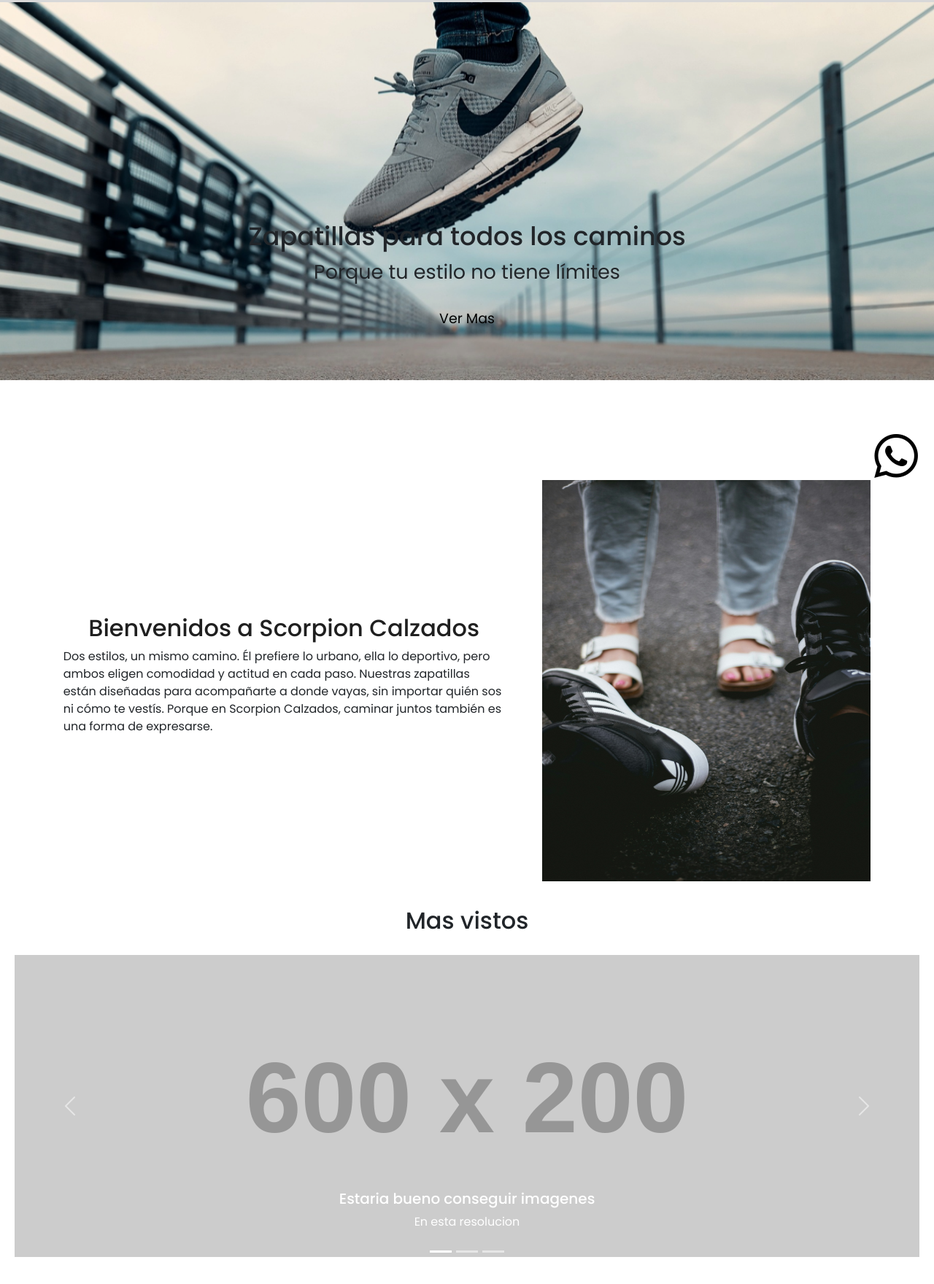
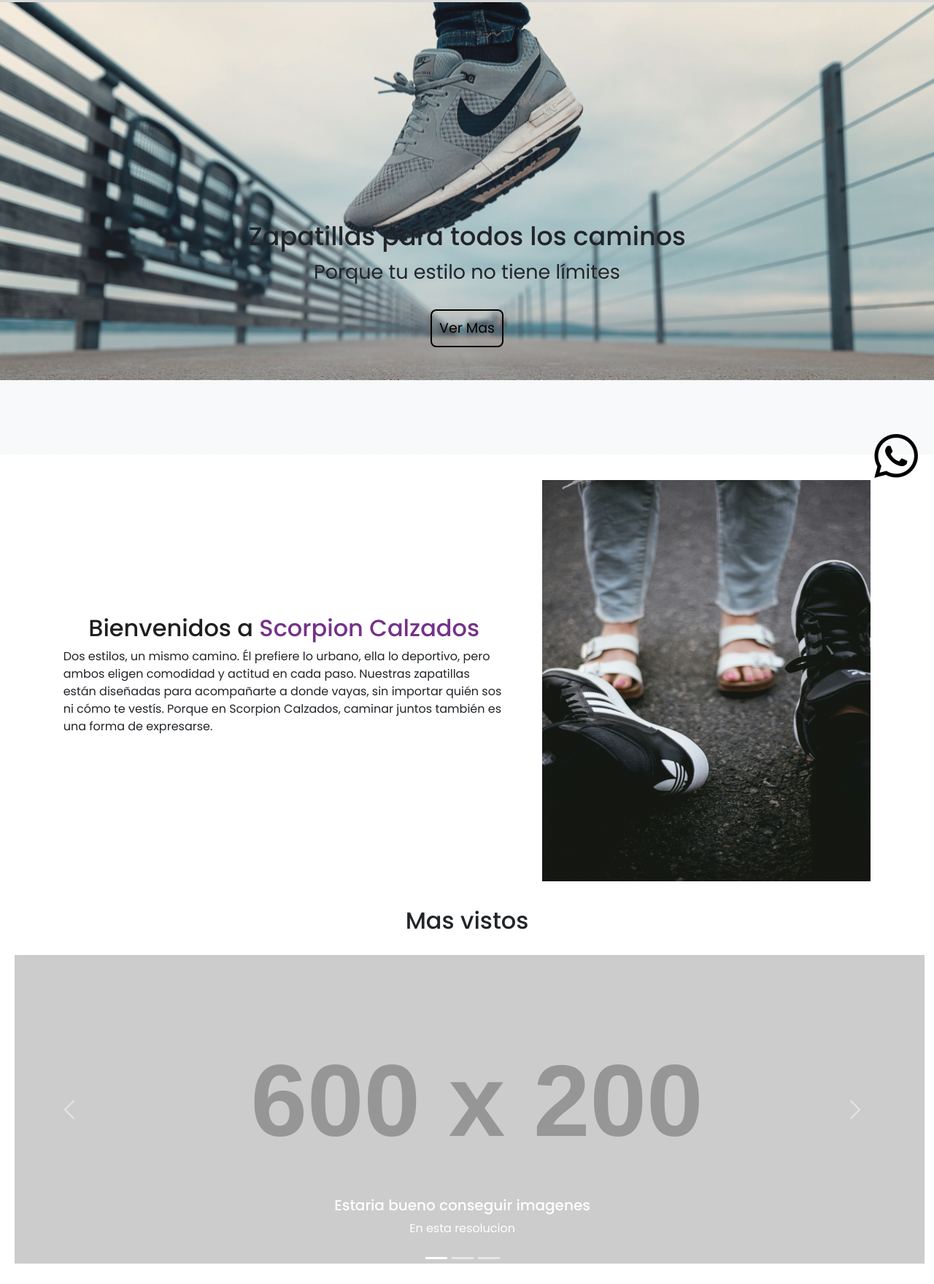
Before and after one commit to Maximiliano-cabral/Scorpion-Calzados, a website: page index.html in a window 1280 px wide. Shown: the part 123-1883 px from the top of the page at 73% size. Drawn offline with nearby package versions, Linux system fonts and the light colour scheme; placeholder pictures from the web are drawn by us.

Commit message:
mejoras realizadas

```diff
--- a/index.html
+++ b/index.html
@@ -47,11 +47,11 @@
         <section class="hero">
             <h2>Zapatillas para todos los caminos</h2>
             <p>Porque tu estilo no tiene límites</p>
-            <a href="">Ver Mas</a>
+            <a href="./pages/productos.html">Ver Mas</a>
         </section>
         <section class="bienvenidos">
             <div>
-                <h2>Bienvenidos a Scorpion Calzados</h2>
+                <h2>Bienvenidos a <span>Scorpion Calzados</span></h2>
                 <p>Dos estilos, un mismo camino.
                     Él prefiere lo urbano, ella lo deportivo, pero ambos eligen comodidad y actitud en cada paso.
                     Nuestras
@@ -63,7 +63,7 @@
         <!-- CARRUSEL -->
         <section class="visto">
             <h2>Mas vistos</h2>
-            <div id="carouselExampleCaptions" class="carousel slide" style="width: 100%">
+            <div id="carouselExampleCaptions" class="carousel slide" style="width: 99%">
                 <div class="carousel-indicators">
                     <button type="button" data-bs-target="#carouselExampleCaptions" data-bs-slide-to="0" class="active"
                         aria-current="true" aria-label="Slide 1"></button>
@@ -75,7 +75,7 @@
                 <div class="carousel-inner">
                     <div class="carousel-item active">
                         <img src="https://dummyimage.com/600x200/000000/fff" class="d-block w-100" alt=""
-                            style="padding: 20px;">
+                        style="margin: 20px;">
                         <div class="carousel-caption d-none d-md-block">
                             <h5>Estaria bueno conseguir imagenes</h5>
                             <p>En esta resolucion</p>
@@ -83,7 +83,7 @@
                     </div>
                     <div class="carousel-item">
                         <img src="https://dummyimage.com/600x200/000000/fff" class="d-block w-100" alt=""
-                            style="padding: 20px;">
+                        style="margin: 20px;">
                         <div class="carousel-caption d-none d-md-block">
                             <h5>Estaria bueno conseguir imagenes</h5>
                             <p>En esta resolucion</p>
@@ -91,7 +91,7 @@
                     </div>
                     <div class="carousel-item">
                         <img src="https://dummyimage.com/600x200/000000/fff" class="d-block w-100" alt=""
-                            style="padding: 20px;">
+                        style="margin: 20px;">
                         <div class="carousel-caption d-none d-md-block">
                             <h5>Estaria bueno conseguir imagenes</h5>
                             <p>En esta resolucion</p>
--- a/scss/components/_main.scss
+++ b/scss/components/_main.scss
@@ -1,5 +1,5 @@
 .hero {
-    background-image: url(../img/nike.png);
+    background-image: linear-gradient(#aab8c11a, #cfd9df28), url(../img/nike.png);
     width: 100%;
     height: 620px;
     background-repeat: no-repeat;
@@ -11,9 +11,10 @@
     display: flex;
     flex-direction: column;
 
+
     h2 {
         font-size: 35px;
-        margin-top: 10%;
+        margin-top: 12%;
         ;
     }
 
@@ -27,6 +28,9 @@
         color: black;
         font-size: 19px;
         margin-top: 30px;
+        border: 2px solid black;
+        padding: 10px 10px;
+        border-radius: 8px;
     }
 }
 
@@ -43,7 +47,11 @@
             text-align: center;
             color: rgba(0, 0, 0, 0.877);
             gap: 10px;
+            span {
+                color: rgb(116, 50, 136);
+            }
         }
+
     }
 
     img {
--- a/style/style.css
+++ b/style/style.css
@@ -25,7 +25,7 @@
 }
 /*------ hero ------*/
 .hero{
-    background-image: url(../img/nike.png);
+    background-image:url(../img/nike.png);
     width: 100%;
     height: 620px;
     background-repeat: no-repeat;
```
Also changed, not shown: pages/productos.html (+11 -0 lines), css/estilos.css, 1 other file.
